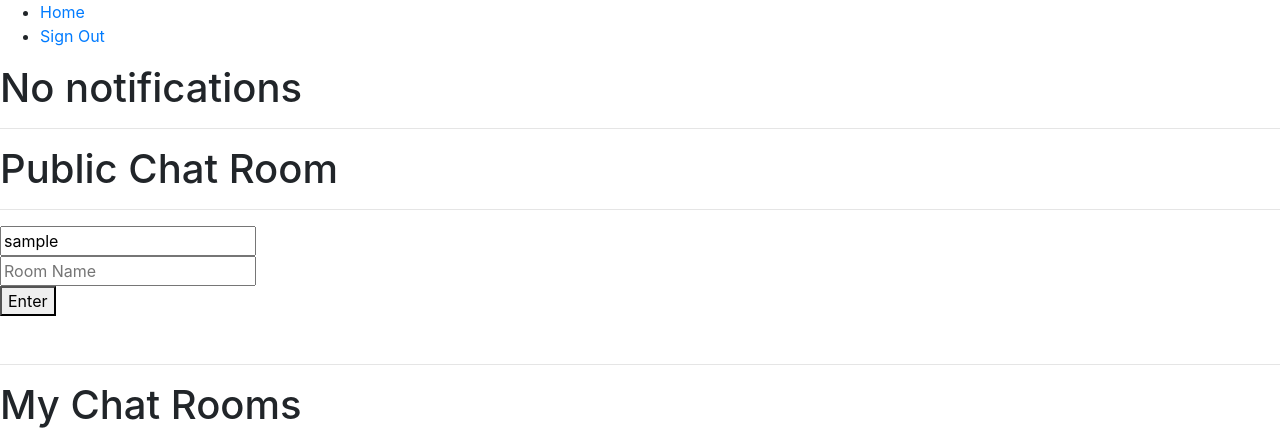
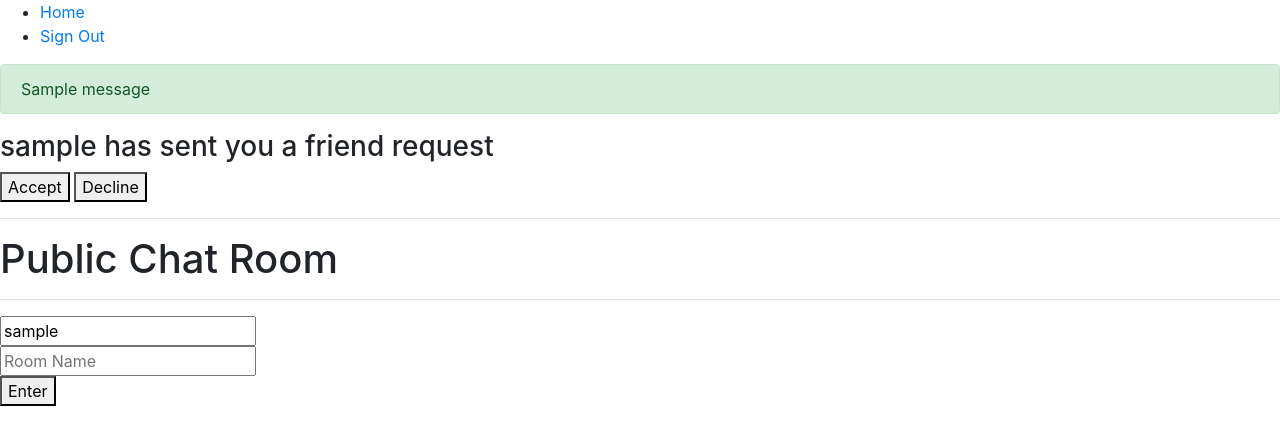
Before and after one commit to farhadzaidi/chat_app, a Django app: page / in a window 1280 px wide. Shown: the top 442 px of the page. Run offline with Django 3.2, Linux system fonts and the light colour scheme; a user stored in the database is signed in; tables that the repository leaves empty hold one stand-in row (values such as "Sample post"); one stand-in notice (Sample message) is shown; data that the repository does not hold is empty; some libraries are stand-ins or nearby versions.

Commit message:
day 4 - properly implemented friends list and also implemented friend requests

```diff
--- a/chat/admin.py
+++ b/chat/admin.py
@@ -1,4 +1 @@
 from django.contrib import admin
-from .models import Notification
-
-admin.site.register(Notification)
--- /dev/null
+++ b/chat/static/chat/js/index.js
@@ -0,0 +1,117 @@
+$(document).ready(() => {
+
+	let user_authenticated = $("#auth").val();
+
+	let csrf_token = $("input[name=csrfmiddlewaretoken]").val();
+
+	// get data from server upon page load
+	let usernames, friendsList, pendingFriendRequests, friendRequestPKs;
+	if (user_authenticated == "yes") {
+		$.ajax({
+			type: "get",
+			async: false,
+			data: {
+				getData: true,
+			},
+			success: (event) => {
+				usernames = event.usernames;
+				friendsList = event.friends_list;
+				pendingFriendRequests = event.pending_friend_requests;
+				friendRequestPKs = event.friend_request_pks;
+			}
+		});
+	}
+
+	function validateFriendRequest(friendName) {
+
+		if (!(usernames.includes(friendName))) {
+			return `${friendName} is not a valid user.`;
+		}
+
+		else if (friendsList.includes(friendName)) {
+			return `You are already friends with ${friendName}`;
+		}
+
+		else if (pendingFriendRequests.includes(friendName)) {
+			return `You have already sent a friend request to ${friendName}`
+		}
+
+		else return true;
+
+
+	}
+
+	function sendFriendRequest() {
+		let friendName = $("input[name=friend-name]").val();
+		let validate = validateFriendRequest(friendName);
+
+		if (validate == true) {
+
+			$.ajax({
+				type: "post",
+				data: {
+					friendName: friendName,
+					csrfmiddlewaretoken: csrf_token,
+				},
+				success: () => {
+					location.reload();
+				}
+			});
+
+		} else {
+			console.log(validate)
+			$("#add-friend-errors").append(`<p class="bg-danger text-dark">${validate}</p>`)
+		}
+	}
+
+	// add friend on click
+	$("#send-friend-request").click(() => {
+		sendFriendRequest();
+
+	});
+
+	// add friend when enter is pressed
+	$("input[name=friend-name]").keydown((e) => {
+        if (e.keyCode === 13) {
+            sendFriendRequest();
+        }
+    });
+
+
+	// accept or decline friend requests
+	for (let pk of friendRequestPKs) {
+
+		$(`#accept-friend-${pk}`).click(()=> {
+
+			$.ajax({
+				type: "post",
+				data: {
+					acceptFriendPK: pk,
+					csrfmiddlewaretoken: csrf_token,
+				},
+				success: () => {
+					$(`#friend-request-${pk}`).remove();
+					location.reload();
+				},
+			});
+
+		});
+
+		$(`#decline-friend-${pk}`).click(()=> {
+
+			$.ajax({
+				type: "post",
+				data: {
+					declineFriendPK: pk,
+					csrfmiddlewaretoken: csrf_token,
+				},
+				success: () => {
+					$(`#friend-request-${pk}`).remove();
+				},
+			});
+
+		});
+
+	}
+
+});
--- a/chat/templates/chat/base.html
+++ b/chat/templates/chat/base.html
@@ -16,6 +16,12 @@
 <body>
 	{% include 'chat/navbar.html' %}
 
+	{% for message in messages %}
+
+		<div class="alert alert-{{ message.tags }}">{{ message }}</div>
+
+	{% endfor %}
+
 	{% block content %}
 	{% endblock content %}
 
--- a/chat/templates/chat/index.html
+++ b/chat/templates/chat/index.html
@@ -1,16 +1,17 @@
 {% extends 'chat/base.html' %}
+{% load static %}
 {% block content %}
 
-    {% if notifications %}
-        {% for notification in notifications %}
-            <h2>{{ notification.text }}</h2>
-            {% if notification.notification_type == 'friend-request' %}
-                <a href="#">Click here to accept or decline</a>
-            {% endif %}
+    <input id="auth" type="hidden" value="{{ authenticated }}">
+
+    {% for friend_request in friend_requests %}
+        <div id="friend-request-{{ friend_request.sender.pk }}">
+            <h3>{{ friend_request.sender }} has sent you a friend request</h3>
+            <button id="accept-friend-{{ friend_request.sender.pk }}">Accept</button>
+            <button id="decline-friend-{{ friend_request.sender.pk }}" >Decline</button>
+        </div>
+
     {% endfor %}
-    {% else %}
-        <h1>No notifications</h1>
-    {% endif %}
 
     <!-- public chat room -->
     <hr>
@@ -73,16 +74,15 @@
             <div class="modal-content">
                 <div class="modal-header">Add a Friend</div>
 
-                <form method="POST">
-                    {% csrf_token %}
                 <div class="modal-body">
                     <input type="text" name="friend-name" placeholder="Enter your friend's username">
+                    <div id="add-friend-errors"></div>
                 </div>
                 <div class="modal-footer">
-                        <button type=submit>Send Friend Request</button>
+                    <button id="send-friend-request">Send Friend Request</button>
                     <button data-dismiss="modal">Close</button>
                 </div>
-                </form>
+
             </div>
         </div>
     </div>
@@ -91,4 +91,6 @@
 
 {% block script %}
 
+    <script src="{% static 'chat/js/index.js' %}"></script>
+
 {% endblock script %}
--- a/chat/views.py
+++ b/chat/views.py
@@ -1,46 +1,125 @@
 from django.shortcuts import render, redirect
 from django.contrib.auth.models import User
 from django.urls import reverse
-from .models import Notification
+from users.models import FriendRequest
+from django.contrib import messages
+from django.http import JsonResponse
+from users.models import Profile
 
 def index(request):
 
+	# AJAX requests
+	if request.is_ajax():
 
+		# AJAX POST requests
+		if request.method == 'POST':
+
+			if 'friendName' in request.POST:
+
+				sender = request.user
+				reciever = User.objects.get(username=request.POST['friendName'])
+
+				friend_request = FriendRequest(sender=sender, reciever=reciever)
+				friend_request.save()
+
+				messages.success(request, f'Friend request sent to {reciever}')
+
+				return JsonResponse({}, status=200)
+
+
+			if 'acceptFriendPK' in request.POST:
+
+				sender = User.objects.get(pk=request.POST['acceptFriendPK'])
+				reciever = request.user
+
+				sender.profile.friends.add(reciever)
+				reciever.profile.friends.add(sender)
+
+				friend_request = FriendRequest.objects.get(sender=sender, reciever=reciever)
+				friend_request.delete()
+
+				messages.success(request, f'You and {sender} are now friends!')
+
+				return JsonResponse({}, status=200)
+
+			if 'declineFriendPK' in request.POST:
+
+				sender = User.objects.get(pk=request.POST['declineFriendPK'])
+				reciever = request.user
+
+				friend_request = FriendRequest.objects.get(sender=sender, reciever=reciever)
+				friend_request.delete()
+
+				return JsonResponse({}, status=200)
+
+
+		# AJAX GET requests
+		data = {}
+
+		if 'getData' in request.GET:
+
+			# get usernames
+			usernames = [user.username for user in User.objects.all()]
+			data['usernames'] = usernames
+
+			# get user's friends list
+			friends = request.user.profile.friends.all()
+			friends_list = [friend.username for friend in friends]
+			data['friends_list'] = friends_list
+
+			# get user's sent friend requests
+			friend_requests = FriendRequest.objects.filter(sender=request.user)
+			pending_friend_requests = [friend_request.reciever.username for friend_request in friend_requests]
+			print(pending_friend_requests)
+			data['pending_friend_requests'] = pending_friend_requests
+
+			# get primary keys of users who sent friend requests to the current user
+			friend_requests = FriendRequest.objects.filter(reciever=request.user)
+			friend_request_pks = []
+			for friend_request in friend_requests:
+				friend_request_pks.append(friend_request.sender.pk)
+
+			data['friend_request_pks'] = friend_request_pks
+
+		return JsonResponse(data, status=200)
+
+
+
+	# POST requests
 	if request.method == 'POST':
 
+		# create private room
 		if 'private-room-name' in request.POST:
 
 			return render(request, 'chat/index.html')
 
-		if 'friend-name' in request.POST:
+		# enter public room
+		if 'room-name' in request.POST:
+			room_name = request.POST['room-name']
+			username = request.POST['username']
 
-			friend_request_sender = request.user
+			request.session['username'] = username
 
-			friend_request_reciever = User.objects.get(username=request.POST['friend-name'])
-			notification_text = f'{friend_request_sender} has sent you a friend request.'
-			notification_type = 'friend-request'
-
-			new_notification = Notification(user=friend_request_reciever, text=notification_text, notification_type='friend-request')
-			new_notification.save()
-
-			return render(request, 'chat/index.html')
+			return redirect(reverse('chat-room', kwargs={'room_name': room_name}))
 
 
-		room_name = request.POST['room-name']
-		username = request.POST['username']
+	# GET requests
+	context = {
+		'title': 'Home',
+	}
 
-		request.session['username'] = username
+	if request.user.is_authenticated:
+		context['authenticated'] = 'yes'
+	else:
+		context['authentictaed'] = 'no'
 
-		return redirect(reverse('chat-room', kwargs={'room_name': room_name}))
+	if request.user.is_authenticated:
+		friend_requests = FriendRequest.objects.filter(reciever=request.user)
+		context['friend_requests'] = friend_requests
+
+	return render(request, 'chat/index.html', context)
 
 
-	context = {'title': 'Home'}
-
-	if request.user.is_authenticated:
-		notifications = Notification.objects.filter(user=request.user)
-		context['notifications'] = notifications
-
-	return render(request, 'chat/index.html', context)
 
 def room(request, **kwargs):
 	context = {
--- a/users/admin.py
+++ b/users/admin.py
@@ -2,3 +2,4 @@ from django.contrib import admin
 from . import models
 
 admin.site.register(models.Profile)
+admin.site.register(models.FriendRequest)
--- a/users/models.py
+++ b/users/models.py
@@ -7,3 +7,10 @@ class Profile(models.Model):
 
 	def __str__(self):
 		return f'{self.user.username}'
+
+class FriendRequest(models.Model):
+	sender = models.ForeignKey(User, on_delete=models.DO_NOTHING)
+	reciever = models.ForeignKey(User, related_name='reciever', on_delete=models.DO_NOTHING)
+
+	def __str__(self):
+		return f'{self.sender} to {self.reciever}'
```
Also changed, not shown: chat/migrations/__init__.py (added), users/migrations/__init__.py (added), 1 other file. Lines whose indentation alone changed are shown as unchanged.
